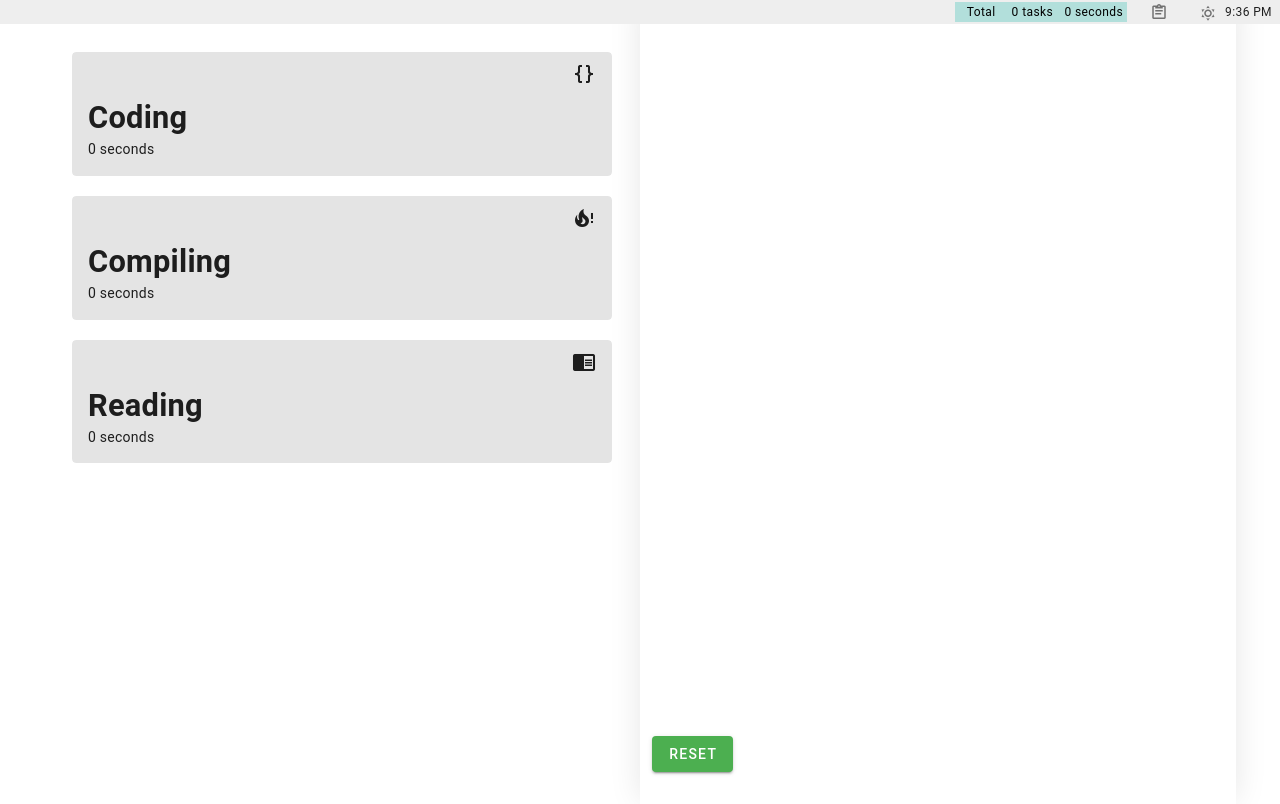
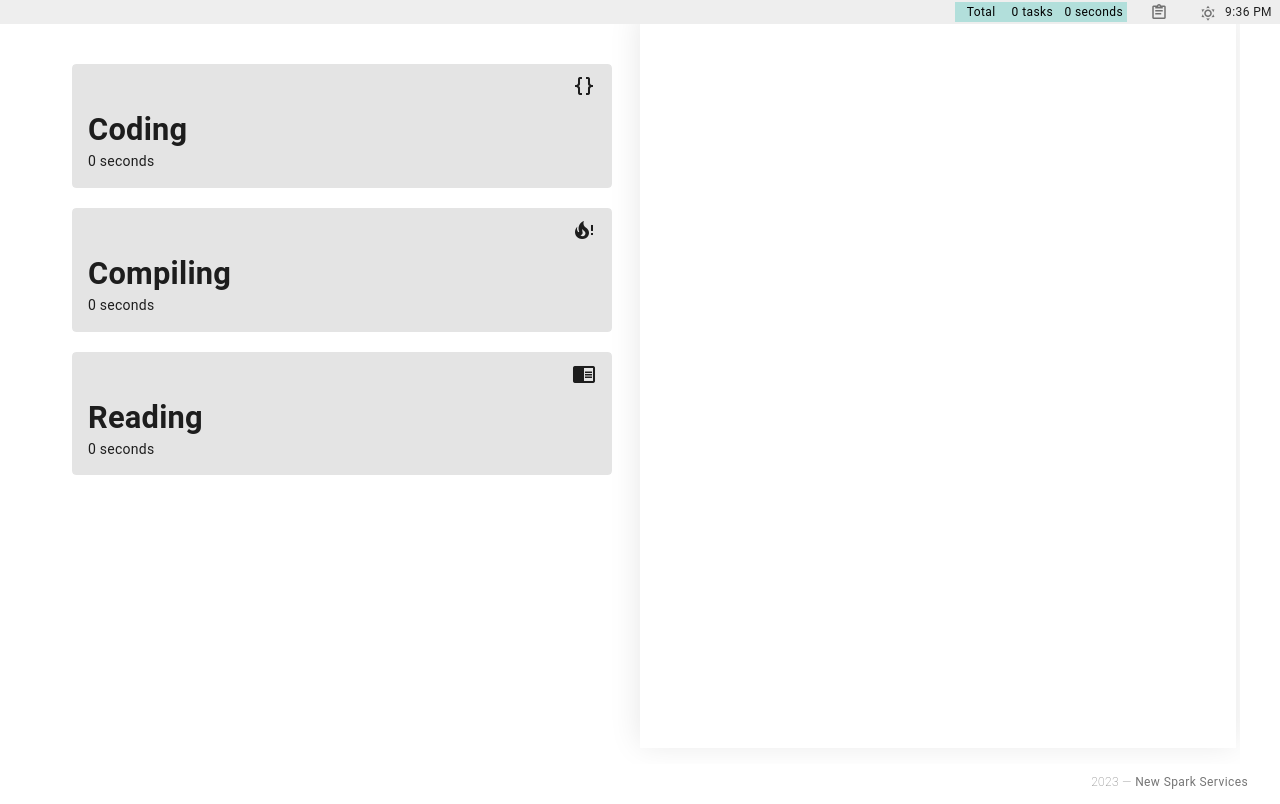
Before and after one commit to david-newspark/work-tracker, a Vue app in the folder frontend/: page / in a window 1280 px wide. Built offline with nearby package versions, Linux system fonts and the light colour scheme.

Commit message:
view fixes

```diff
--- a/frontend/src/components/ActivitiesView.vue
+++ b/frontend/src/components/ActivitiesView.vue
@@ -6,13 +6,12 @@ import ActivityCard from './ActivityCard.vue';
 
 const activityStore = useActivityStore()
 const activities = reactive(activityStore.activities)
-const activated = computed(() => activityStore.active?.id ?? 'none')
 </script>
 <template>
     <v-container class="h-100">
         <v-row dense class="h-100">
             <v-col cols="12" class="h-100">
-                <ActivityCard :activity="item" :active="item.id === activated" v-for="item in activities" class="align-stretch" />
+                <ActivityCard :activity="item" :active="item.id === activityStore.active" v-for="item in activities" class="align-stretch" />
             </v-col></v-row></v-container>
 </template>
 <style></style>
--- a/frontend/src/components/ActivityCard.vue
+++ b/frontend/src/components/ActivityCard.vue
@@ -22,7 +22,7 @@ const myColor = computed(() => props.active ? 'success' : '')
 const handleActivate = () => {
     activityStore.activate(activity.value)
     logStore.stop()
-    if (activityStore.active != null){
+    if (activityStore.active.length > 0){
         logStore.start(activity.value.id)
         favIcon.value = 'fire-circle-custom.png'
         browserTitle.value = `${activity.value.name} | Activity Tracker`
--- a/frontend/src/components/LogTable.vue
+++ b/frontend/src/components/LogTable.vue
@@ -44,7 +44,7 @@ const headers = [
             </tr>
         </thead>
         <tbody>
-            <tr v-for="item in logStore.sorted" :key="item.id">
+            <tr v-for="item in logStore.reverse" :key="item.id">
                 <LogTableRow :log="item" :activity="getById(item.activity_id)" />
             </tr>
         </tbody>
--- a/frontend/src/components/LogTableRow.vue
+++ b/frontend/src/components/LogTableRow.vue
@@ -20,7 +20,7 @@ const myTime = computed(() => {
 </script>
 <template>
     <td>{{ activity?.name }}</td>
-    <td>{{ log.start.toLocaleString() }}</td>
-    <td>{{ log.stop?.toLocaleString() }}</td>
+    <td>{{ new Date(log.start).toLocaleString() }}</td>
+    <td>{{  log.stop!=null ? new Date(log.stop).toLocaleString() : '' }}</td>
     <td>{{ myTime }}</td>
 </template>
--- a/frontend/src/components/TimelineItem.vue
+++ b/frontend/src/components/TimelineItem.vue
@@ -37,7 +37,7 @@ const getDotColor = (item: ActivityLog) => {
                     <span v-if="log.stop != undefined">
                         {{ log.duration }} <span v-if="log.stop != undefined"> {{ log.duration_unit }}</span>
                     </span>
-                    <v-fade-transition>
+                    <!-- <v-fade-transition>
                         <span id="mini" v-if="isHovering">
                             <p>
                                 id: {{ log.id }}
@@ -46,7 +46,7 @@ const getDotColor = (item: ActivityLog) => {
                                 act_id: {{ log.activity_id }}
                             </p>
                         </span>
-                    </v-fade-transition>
+                    </v-fade-transition> -->
                 </div>
             </v-timeline-item>
         </template>
--- a/frontend/src/components/TimelineView.vue
+++ b/frontend/src/components/TimelineView.vue
@@ -17,13 +17,13 @@ const { list, containerProps, wrapperProps } = useVirtualList(reverse, {
 })
 const { height } = useWindowSize()
 const heightStyle = computed(() => {
-    const reducedH = height.value * 0.90
+    const reducedH = height.value * 0.92
     return `${reducedH}px`
 })
 
 </script>
 <template>
-    <div v-bind="containerProps" class="winHeight" id="main-virtual-wrapper">
+    <div v-bind="containerProps" class="fill-height" id="main-virtual-wrapper">
         <div v-bind="wrapperProps" id="inner-virtual-wrapper">
             <v-timeline side="end">
                 <TimelineItem v-for="{ index, data } in list" :key="index" :log="data"
@@ -31,9 +31,6 @@ const heightStyle = computed(() => {
             </v-timeline>
         </div>
     </div>
-    <v-sheet>
-        <v-btn color="success" @click="logStore.reset()">reset</v-btn>
-    </v-sheet>
 </template>
 <style>
 .winHeight {
--- a/frontend/src/layouts/default/Main.vue
+++ b/frontend/src/layouts/default/Main.vue
@@ -26,11 +26,14 @@ const totalTime = computed(() => {
 const setTheme = () => theme.global.name.value = theme.global.current.value.dark ? 'light' : 'dark'
 const isDark = computed(() => theme.global.name.value === 'dark')
 </script>
+<script lang="ts">
+const author = import.meta.env.VITE_APP_AUTHOR
+</script>
 <template>
     <v-app id="main-app-wrapper">
         <v-system-bar>
             <!-- <v-icon icon="mdi-circle" class="ms-2" color="red" v-if="activityStore.active!=undefined"></v-icon> -->
-            <span v-if="activityStore.active != undefined">Running... {{ activityStore.active.name }}</span>
+            <!-- <span v-if="activityStore.active.length > 0">Running...</span> -->
             <v-spacer></v-spacer>
             <span class="bg-teal-lighten-4">
                 <span class="px-3">Total</span>
@@ -44,7 +47,7 @@ const isDark = computed(() => theme.global.name.value === 'dark')
             <span>
                 <LogTableIconDialogVue />
             </span>
-            <span class="ms-2"  @click="setTheme">
+            <span class="ms-2" @click="setTheme">
                 <v-icon :icon="isDark ? 'mdi-weather-night' : 'mdi-weather-sunny'"></v-icon>
             </span>
             <span>
@@ -52,7 +55,11 @@ const isDark = computed(() => theme.global.name.value === 'dark')
             <span class="ms-2">{{ timestamp }}</span>
         </v-system-bar>
         <router-view />
+        <v-footer>
+            <div class="px-4 text-right w-100 font-weight-thin text-caption text-grey-darken-1">
+                {{ new Date().getFullYear() }} — <strong>{{ author }}</strong>
+            </div>
+        </v-footer>
     </v-app>
 </template>
-<style>
-</style>
+<style></style>
--- a/frontend/src/stores/activityStore.ts
+++ b/frontend/src/stores/activityStore.ts
@@ -11,15 +11,17 @@ const activities: Activity[] = [
 export const useActivityStore = defineStore('activities', {
   state: () => ({
     activities: useStorage('activities', activities),
-    active: undefined as Activity | undefined
+    active: useStorage('current-active', '')
   }),
   actions: {
     add(activity: Activity) {
       activities.push(activity)
     },
     activate(activity: Activity) {
-      if (this.active === activity) this.active = undefined
-      else this.active = activity
+      if (this.active === activity.id){
+        this.active = ''
+      }
+      else this.active = activity.id
     }
   }
 })
--- a/frontend/src/views/HomeView.vue
+++ b/frontend/src/views/HomeView.vue
@@ -6,12 +6,12 @@ import TimelineView from '@/components/TimelineView.vue';
 </script>
 
 <template>
-  <v-container class="h-screen">
-    <v-row class="h-screen w-screen">
-      <v-col cols="6" class="fill-height" id="activities">
+  <v-container class="overflow-hidden fill-height">
+    <v-row class="fill-height">
+      <v-col cols="6" id="activities" class="fill-height">
         <ActivitiesView />
       </v-col>
-      <v-col cols="6" style="height: height;" id="timeline">
+      <v-col cols="6" id="timeline">
         <TimelineView />
       </v-col>
     </v-row>
```
Also changed, not shown: 1 other file (tests, documents, lock files or other folders).
